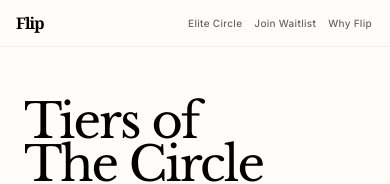
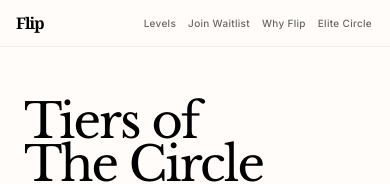
Before and after one commit to adamsyy/flip-frontend, a React (Vite) app: page /levels in a window 390 px wide. Shown: the top 184 px of the page. Built offline with nearby package versions, Linux system fonts and the light colour scheme; no server answers.

Commit message:
fix: navbar reorder and mobile visibility for elite circle

```diff
--- a/src/components/Navbar/Navbar.module.css
+++ b/src/components/Navbar/Navbar.module.css
@@ -46,11 +46,6 @@
 @media (max-width: 767px) {
   .navLinks {
     gap: 16px;
-  }
-
-  /* Hide less critical links on mobile to prevent overlap */
-  .navLinks button:nth-child(2) {
-    display: none;
   }
 }
 
--- a/src/components/Navbar/Navbar.tsx
+++ b/src/components/Navbar/Navbar.tsx
@@ -35,9 +35,6 @@ export const Navbar: React.FC = () => {
         </button>
 
         <div className={styles.navLinks}>
-          <button onClick={() => navigate('/creators')} className={styles.link}>
-            Elite Circle
-          </button>
           <button onClick={() => navigate('/levels')} className={styles.link}>
             Levels
           </button>
@@ -47,6 +44,9 @@ export const Navbar: React.FC = () => {
           <button onClick={() => navigate('/whyFlip')} className={styles.link}>
             Why Flip
           </button>
+          <button onClick={() => navigate('/creators')} className={styles.link}>
+            Elite Circle
+          </button>
         </div>
       </div>
     </nav>
```
